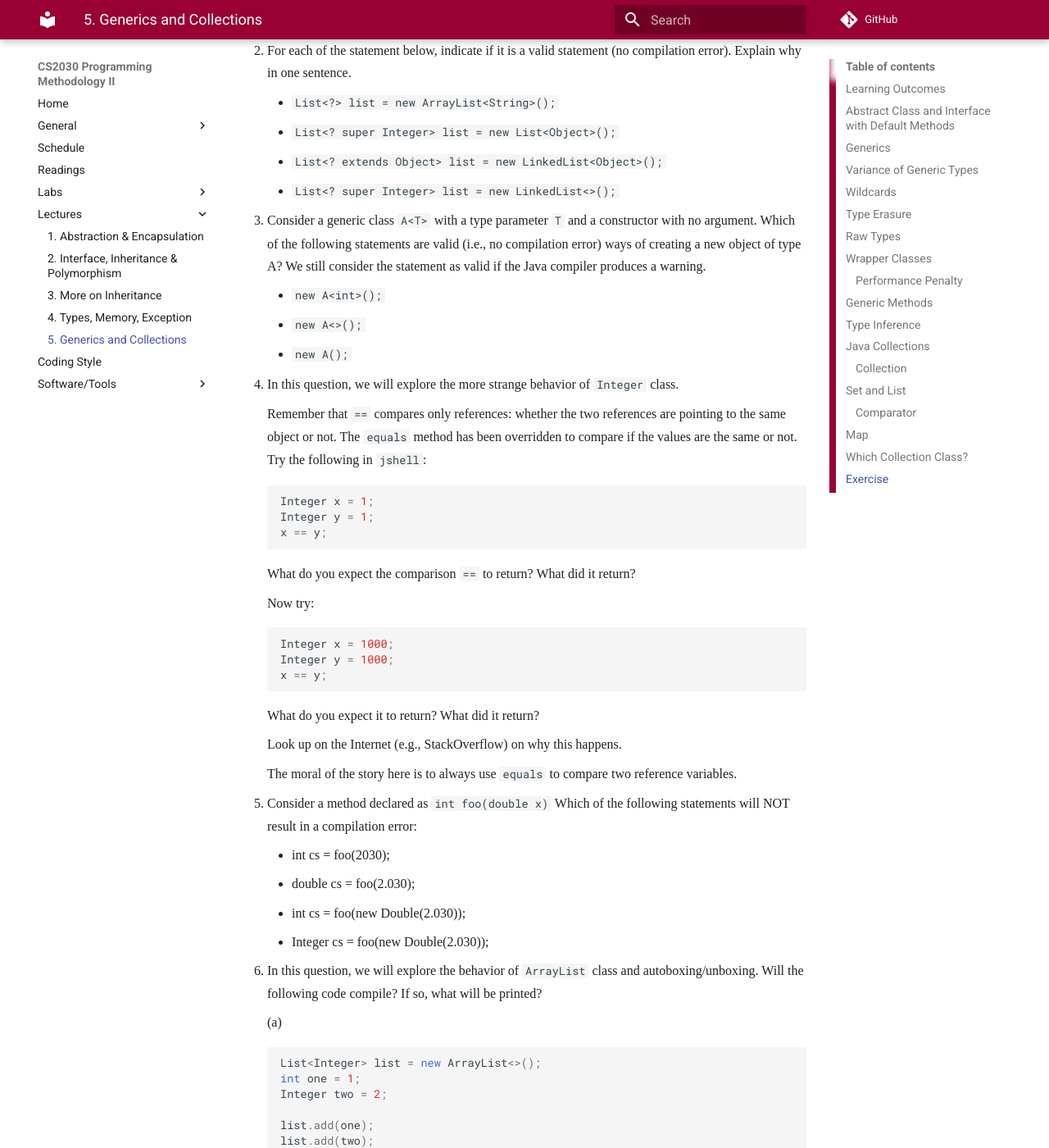
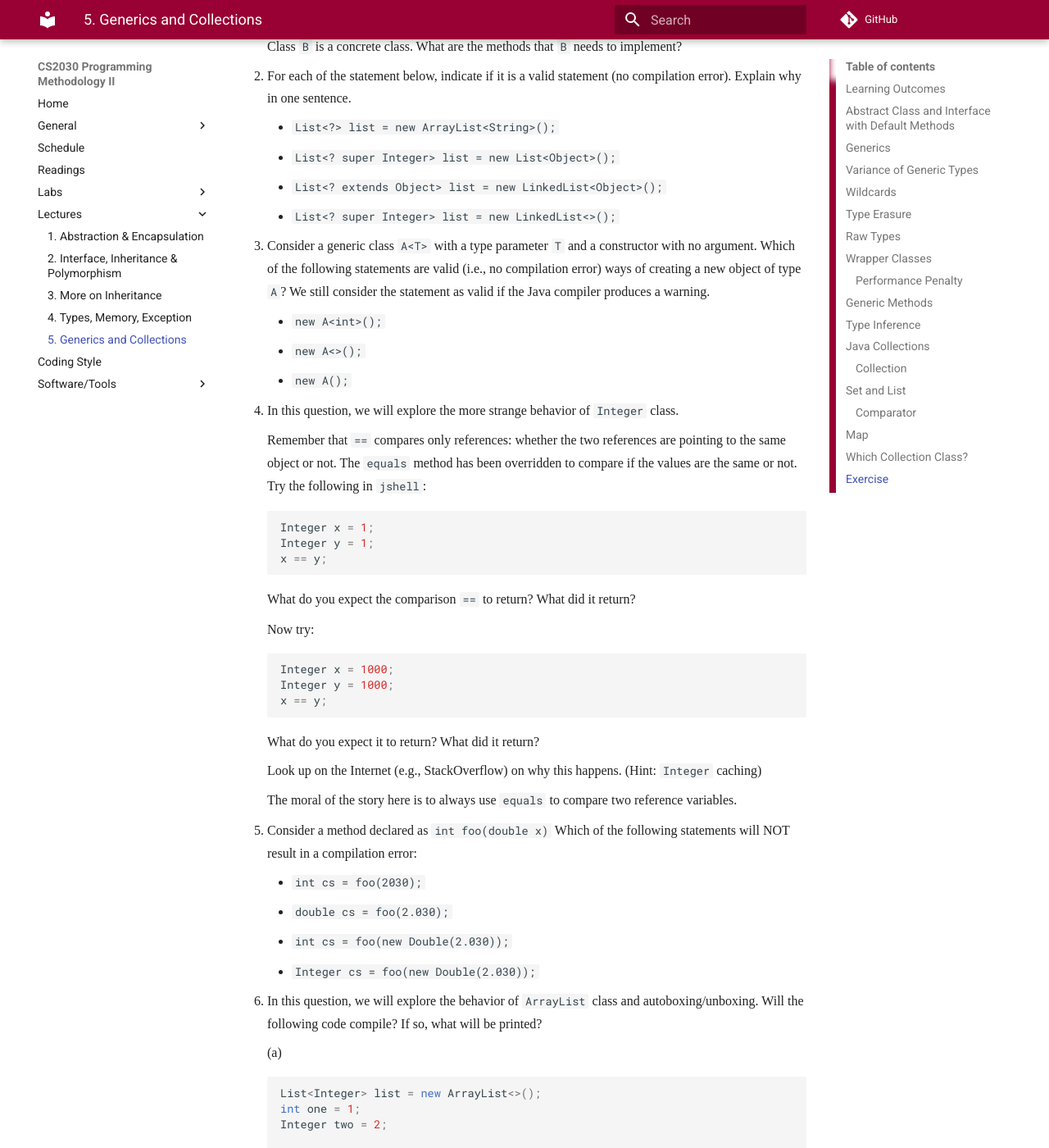
Before and after one commit to nus-cs2030/1718-s2, an MkDocs documentation site: the page built from docs/lec05.md, in a window 1280 px wide and 1400 px high, scrolled down 16675 px. Shown: the whole window at 82% size. Built offline with MkDocs 1.6.1 and Material for MkDocs 9.7.7, drawn with Linux system fonts in a browser that asks for light colours; some web fonts are replaced; formulas are drawn with MathJax 3; comment, search, counter and statistics services are not loaded; old or Windows-style settings are respelled for this version of MkDocs; some of the changed text lies outside the part shown.

Commit message:
Minor fix for lecture 5

```diff
--- a/docs/lec05.md
+++ b/docs/lec05.md
@@ -588,7 +589,7 @@ Further, if you want to check if a given object is contained in the list, then `
     - `List<? extends Object> list = new LinkedList<Object>();`
     - `List<? super Integer> list = new LinkedList<>();`
 
-3. Consider a generic class `A<T>` with a type parameter `T` and a constructor with no argument.  Which of the following statements are valid (i.e., no compilation error) ways of creating a new object of type A? We still consider the statement as valid if the Java compiler produces a warning.
+3. Consider a generic class `A<T>` with a type parameter `T` and a constructor with no argument.  Which of the following statements are valid (i.e., no compilation error) ways of creating a new object of type `A`? We still consider the statement as valid if the Java compiler produces a warning.
 
     - `new A<int>();`
     - `new A<>();`
@@ -616,16 +617,16 @@ Further, if you want to check if a given object is contained in the list, then `
 
     What do you expect it to return?  What did it return?
 
-    Look up on the Internet (e.g., StackOverflow) on why this happens.
+    Look up on the Internet (e.g., StackOverflow) on why this happens.  (Hint: `Integer` caching)
 
     The moral of the story here is to always use `equals` to compare two reference variables.
 
 5.  Consider a method declared as `int foo(double x)` Which of the following statements will NOT result in a compilation error:
 
-    - int cs = foo(2030);
-    - double cs = foo(2.030);
-    - int cs = foo(new Double(2.030));
-    - Integer cs = foo(new Double(2.030));
+    - `int cs = foo(2030);`
+    - `double cs = foo(2.030);`
+    - `int cs = foo(new Double(2.030));`
+    - `Integer cs = foo(new Double(2.030));`
 
 
 6.  In this question, we will explore the behavior of `ArrayList` class and autoboxing/unboxing.  Will the following code compile?  If so, what will be printed?
```
Also changed, not shown: other parts of docs/lec05.md (+3 -2 lines).
